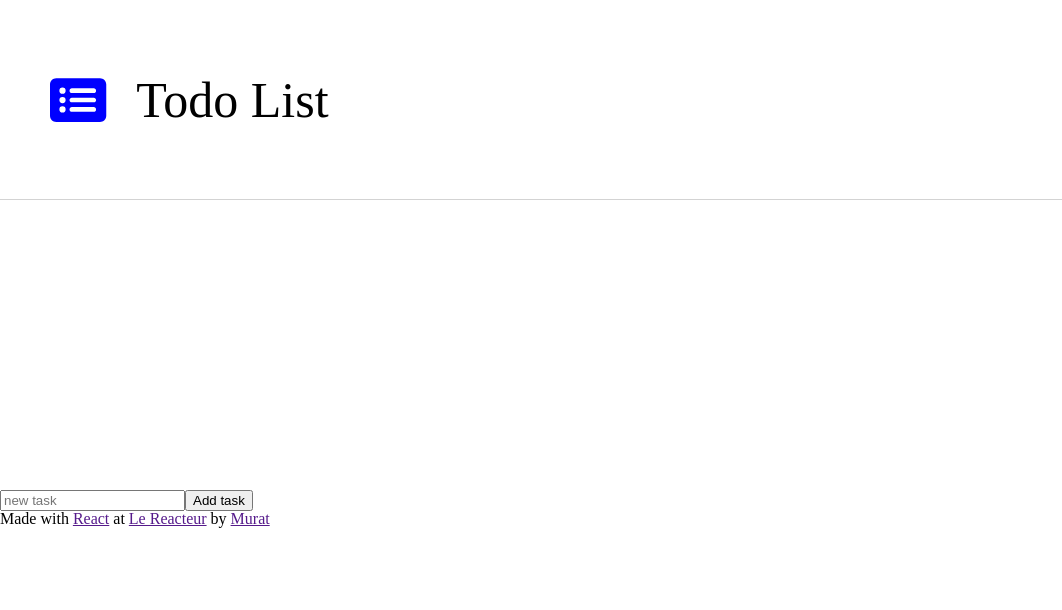
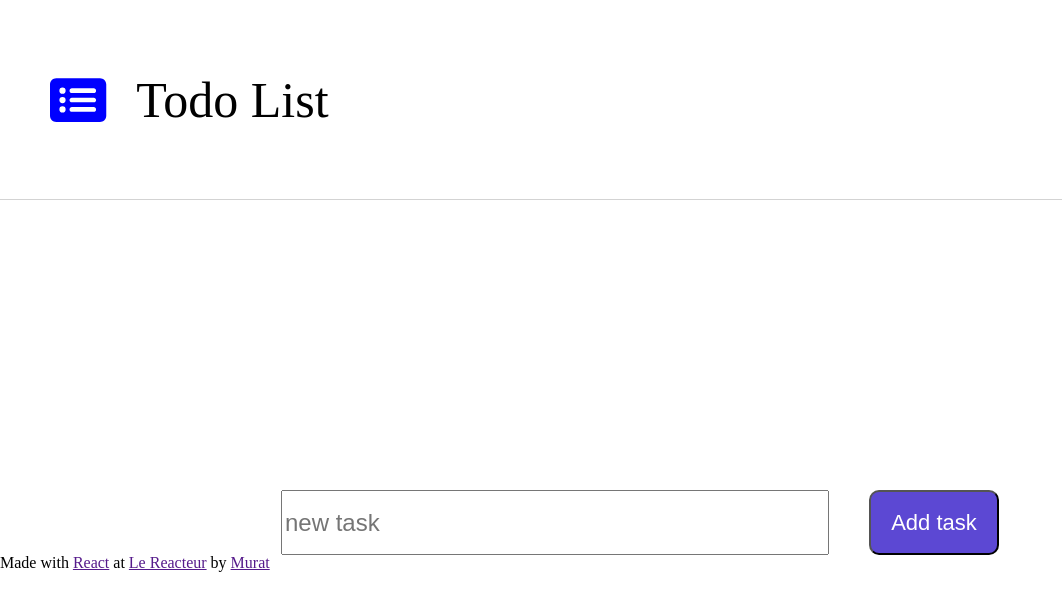
Before and after one commit to Murat-eren-11/TodoList-front, a React (Vite) app: page / in a window 1280 px wide. Shown: the top 610 px of the page, without its empty margins (0-1062 px from the left). Built offline with nearby package versions, Linux system fonts and the light colour scheme; the HTML template or start-up script is replaced by a standard one.

Commit message:
css to finish

```diff
--- a/src/components/Task/Task.css
+++ b/src/components/Task/Task.css
@@ -7,9 +7,10 @@
   margin-bottom: 50px;
 }
 
-.task {
+.tasks {
   display: flex;
   flex-direction: column;
   align-items: center;
   justify-content: center;
+  font-size: 28px;
 }
--- a/src/components/TaskAdd/TaskAdd.css
+++ b/src/components/TaskAdd/TaskAdd.css
@@ -0,0 +1,21 @@
+.newtaskform {
+  display: flex;
+  justify-content: center;
+  align-items: center;
+}
+
+.newtask {
+  margin-right: 40px;
+  width: 548px;
+  height: 65px;
+  font-size: 24px;
+}
+
+.addtask {
+  width: 130px;
+  height: 65px;
+  border-radius: 10px;
+  background-color: #5c48d3;
+  color: white;
+  font-size: 22px;
+}
--- a/src/components/TaskAdd/TaskAdd.jsx
+++ b/src/components/TaskAdd/TaskAdd.jsx
@@ -6,6 +6,7 @@ const TaskAdd = (props) => {
 
   return (
     <form
+      className="newtaskform"
       onSubmit={(e) => {
         e.preventDefault();
         props.onAdd(newTask);
```
